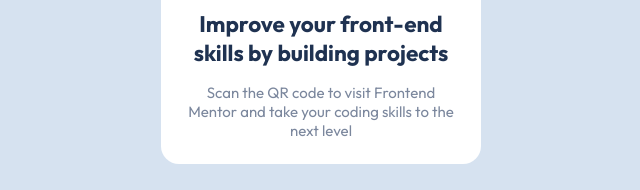
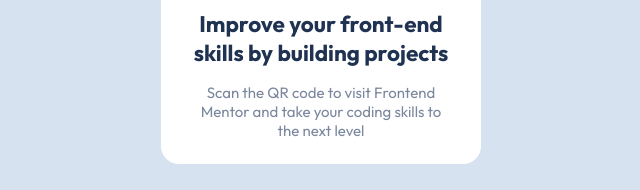
Before and after one commit to harinagasaimadhav/qr-code-compnent, a plain HTML site: page index.html in a window 1280 px wide. Shown: the part 459-649 px from the top of the page, 319-959 px from the left. Drawn offline with Linux system fonts and the light colour scheme.

Commit message:
sixth upload

```diff
--- a/style.css
+++ b/style.css
@@ -45,7 +45,7 @@
 }
 
 .text {
-  margin: 0.5rem;
+  margin: 0.5rem 1rem;
 }
 
 h1 {
```
